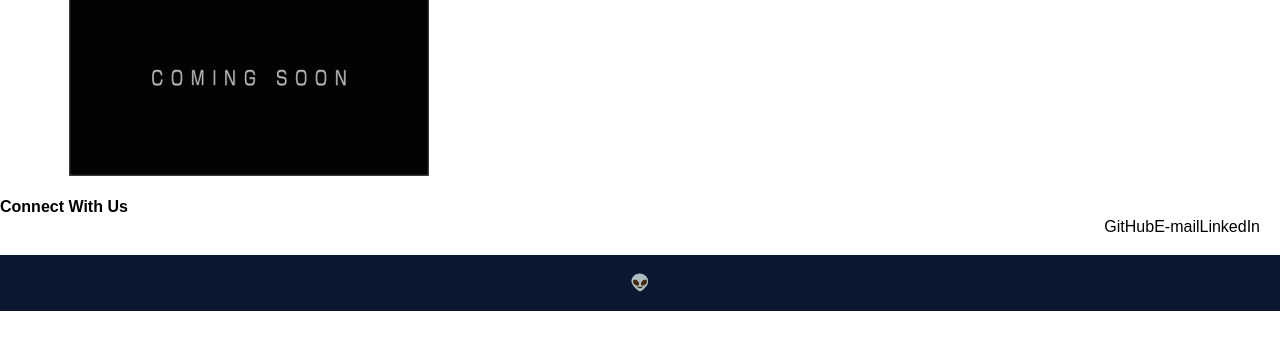
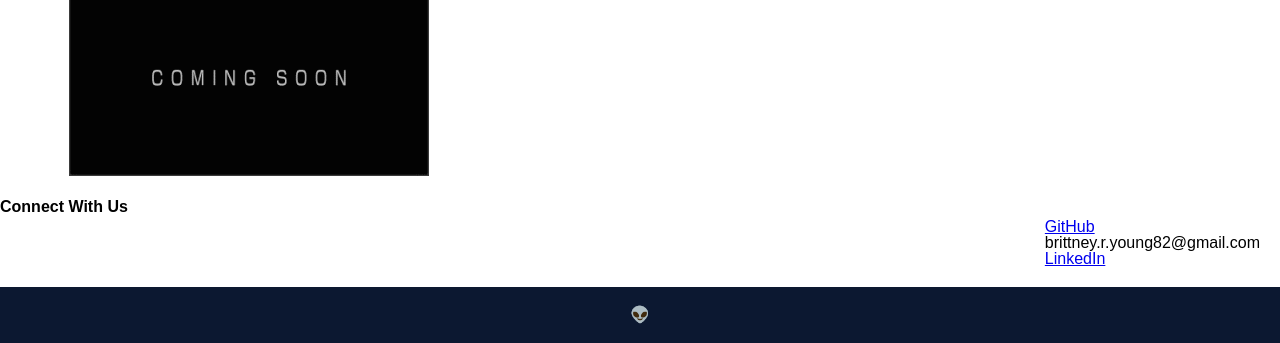
Before and after one commit to britt-young/pers-portfolio, a plain HTML site: page index.html in a window 1280 px wide. Shown: the part 605-948 px from the top of the page. Before the commit the page ends 916 px from the top, so only its background shows below. Drawn offline with Linux system fonts and the light colour scheme.

Commit message:
added link to contact me section

```diff
--- a/assets/style.css
+++ b/assets/style.css
@@ -81,8 +81,9 @@ footer {
 
 ul {
   display: flex;
+  flex-direction:column;
   flex-wrap: wrap;
-  justify-content: flex-start;
+  justify-content: spce-around;
   }
 
 .content {
--- a/index.html
+++ b/index.html
@@ -58,9 +58,13 @@
       <aside><strong>Connect With Us</strong></aside>
       <article class="content">
         <ul>
-          <li>GitHub</li>
-          <li>E-mail</li>
-          <li>LinkedIn</li>
+          <a href ="https://github.com/britt-young">
+            <li>GitHub</li>
+          </a>
+          <li>brittney.r.young82@gmail.com</li>
+          <a href ="https://www.linkedin.com/">
+            <li>LinkedIn</li>
+          </a>
           </ul>
       </article>
     </div>
```
